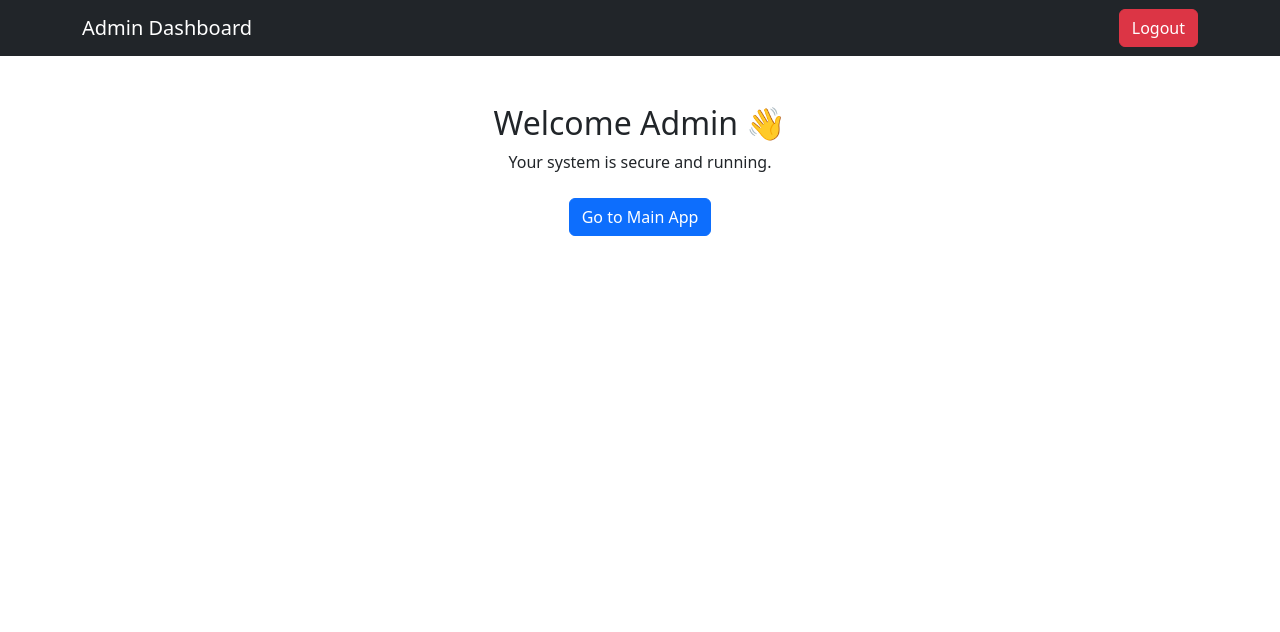
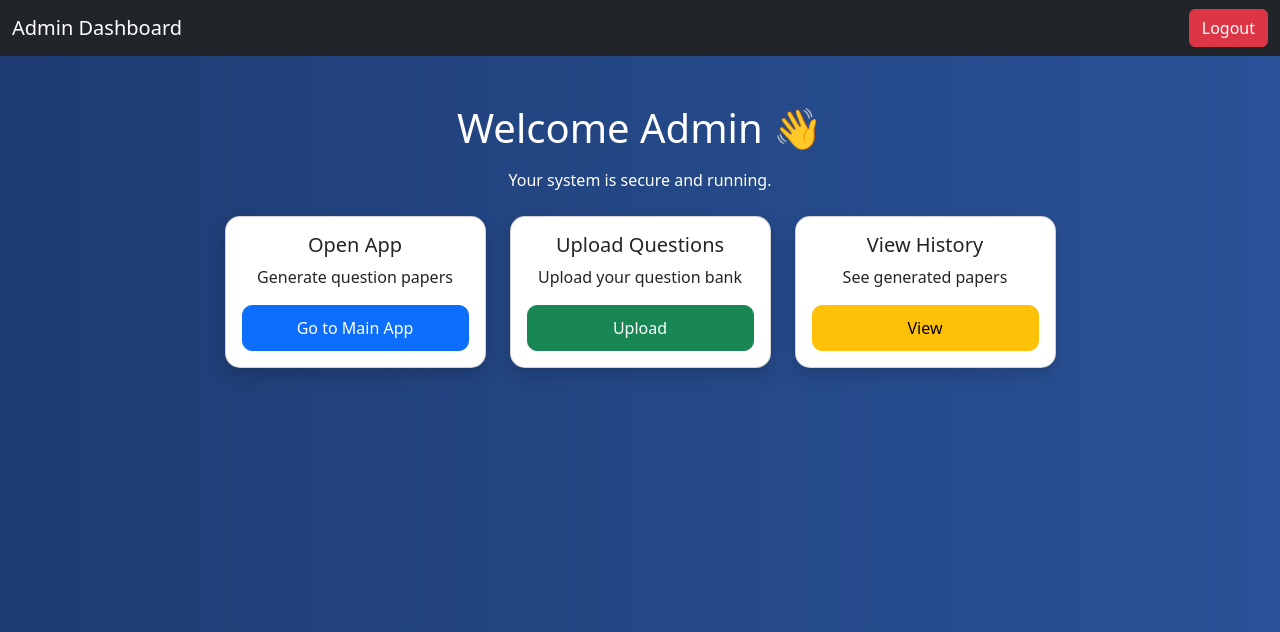
Before and after one commit to DRAVYN999/AI-Assisted-Question-paper-Generator, a Flask app: page /admin/dashboard in a window 1280 px wide. Shown: the top 632 px of the page. Run offline with Flask 3, Linux system fonts and the light colour scheme; a user stored in the database is signed in.

```diff
--- a/app.py
+++ b/app.py
@@ -1,7 +1,9 @@
 from flask_login import LoginManager, UserMixin, login_user, login_required, logout_user
 from flask_bcrypt import Bcrypt
 from flask import Flask, render_template, request, redirect, url_for
+from werkzeug.utils import secure_filename
 import random
+import os
 import pytesseract
 from PIL import Image
 import os
@@ -13,7 +15,8 @@ from docx.shared import Pt
 pytesseract.pytesseract.tesseract_cmd = r"C:\Program Files\Tesseract-OCR\tesseract.exe"
 
 app = Flask(__name__)
-app.secret_key = "supersecretkey123"
+
+app.secret_key = os.environ.get("SECRET_KEY", "fallback-secret")
 login_manager = LoginManager()
 login_manager.init_app(app)
 
@@ -34,6 +37,8 @@ os.makedirs("static", exist_ok=True)
 
 # ---------- HOME ----------
 @app.route("/")
+def home():
+    return render_template("index.html")
 @app.route("/admin/signup", methods=["GET", "POST"])
 def admin_signup():
     if request.method == "POST":
@@ -73,9 +78,7 @@ def admin_dashboard():
 def logout():
     logout_user()
     return redirect("/admin/login")
-def home():
 
-    return render_template("index.html")
 
 
 # ---------- SELECT INPUT ----------
@@ -104,10 +107,24 @@ def input_method():
 def process_upload():
 
     file = request.files["question_bank"]
-    filename = file.filename
+
+    if not file or file.filename == "":
+        return "No file selected"
+
+    filename = secure_filename(file.filename)
 
     file_path = os.path.join("uploads", filename)
     file.save(file_path)
+
+    # ---------- EXTRACT TEXT ----------
+    if filename.endswith(".pdf"):
+        text = extract_pdf_text(file_path)
+
+    elif filename.endswith(".docx"):
+        text = extract_docx_text(file_path)
+
+    else:
+        text = extract_image_text(file_path)
 
     # ---------- EXTRACT TEXT ----------
     if filename.endswith(".pdf"):
@@ -374,13 +391,12 @@ def templates():
 
 # ---------- HISTORY PAGE ----------
 @app.route("/history")
+@login_required
 def history():
     files = os.listdir("static")
     return render_template("history.html", files=files)
 
 # ---------- RUN ----------
 if __name__ == "__main__":
-   import os
-if __name__ == "__main__":
     port = int(os.environ.get("PORT", 10000))
     app.run(host="0.0.0.0", port=port)
--- a/templates/admin_dashboard.html
+++ b/templates/admin_dashboard.html
@@ -1,25 +1,78 @@
 <!DOCTYPE html>
-<html>
+<html lang="en">
 <head>
     <title>Admin Dashboard</title>
+    <meta charset="UTF-8">
+    <meta name="viewport" content="width=device-width, initial-scale=1.0">
+
+    <!-- Bootstrap -->
     <link href="https://cdn.jsdelivr.net/npm/bootstrap@5.3.0/dist/css/bootstrap.min.css" rel="stylesheet">
+
+    <style>
+        body {
+            background: linear-gradient(to right, #1e3c72, #2a5298);
+            color: white;
+        }
+
+        .card {
+            border-radius: 15px;
+        }
+
+        .btn-custom {
+            border-radius: 10px;
+            padding: 10px 20px;
+        }
+    </style>
 </head>
+
 <body>
 
+<!-- 🔹 Navbar -->
 <nav class="navbar navbar-dark bg-dark">
-    <div class="container">
+    <div class="container-fluid">
         <span class="navbar-brand">Admin Dashboard</span>
         <a href="/logout" class="btn btn-danger">Logout</a>
     </div>
 </nav>
 
-<div class="container mt-5 text-center">
-    <h2>Welcome Admin 👋</h2>
-    <p>Your system is secure and running.</p>
+<!-- 🔹 Main Content -->
+<div class="container text-center mt-5">
 
-    <div class="mt-4">
-        <a href="/" class="btn btn-primary">Go to Main App</a>
+    <h1 class="mb-3">Welcome Admin 👋</h1>
+    <p class="mb-4">Your system is secure and running.</p>
+
+    <!-- 🔹 Cards Section -->
+    <div class="row justify-content-center">
+
+        <!-- Main App -->
+        <div class="col-md-3">
+            <div class="card text-dark p-3 mb-4 shadow">
+                <h5>Open App</h5>
+                <p>Generate question papers</p>
+                <a href="/" class="btn btn-primary btn-custom">Go to Main App</a>
+            </div>
+        </div>
+
+        <!-- Upload -->
+        <div class="col-md-3">
+            <div class="card text-dark p-3 mb-4 shadow">
+                <h5>Upload Questions</h5>
+                <p>Upload your question bank</p>
+                <a href="/upload" class="btn btn-success btn-custom">Upload</a>
+            </div>
+        </div>
+
+        <!-- History -->
+        <div class="col-md-3">
+            <div class="card text-dark p-3 mb-4 shadow">
+                <h5>View History</h5>
+                <p>See generated papers</p>
+                <a href="/history" class="btn btn-warning btn-custom">View</a>
+            </div>
+        </div>
+
     </div>
+
 </div>
 
 </body>
```
